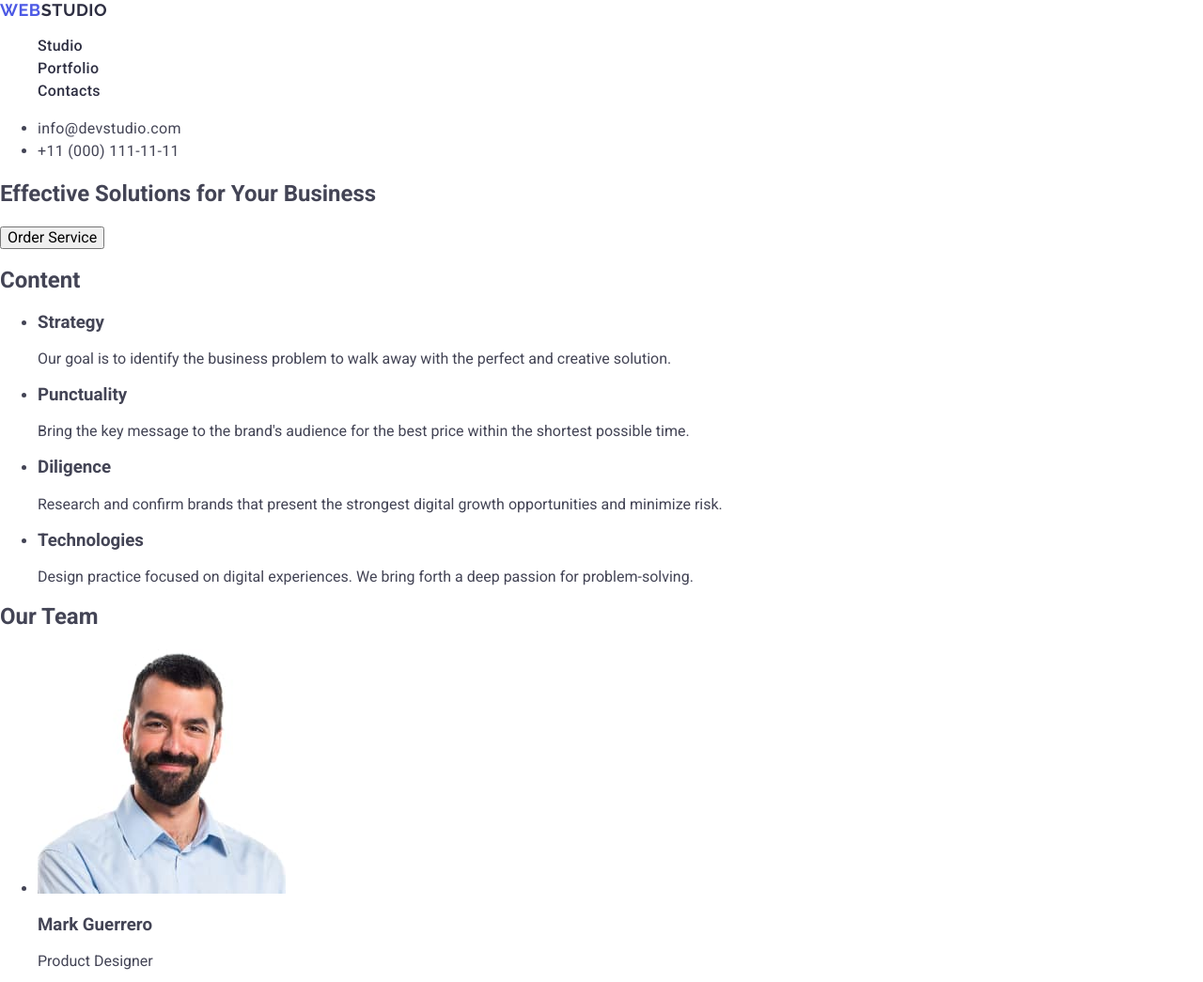
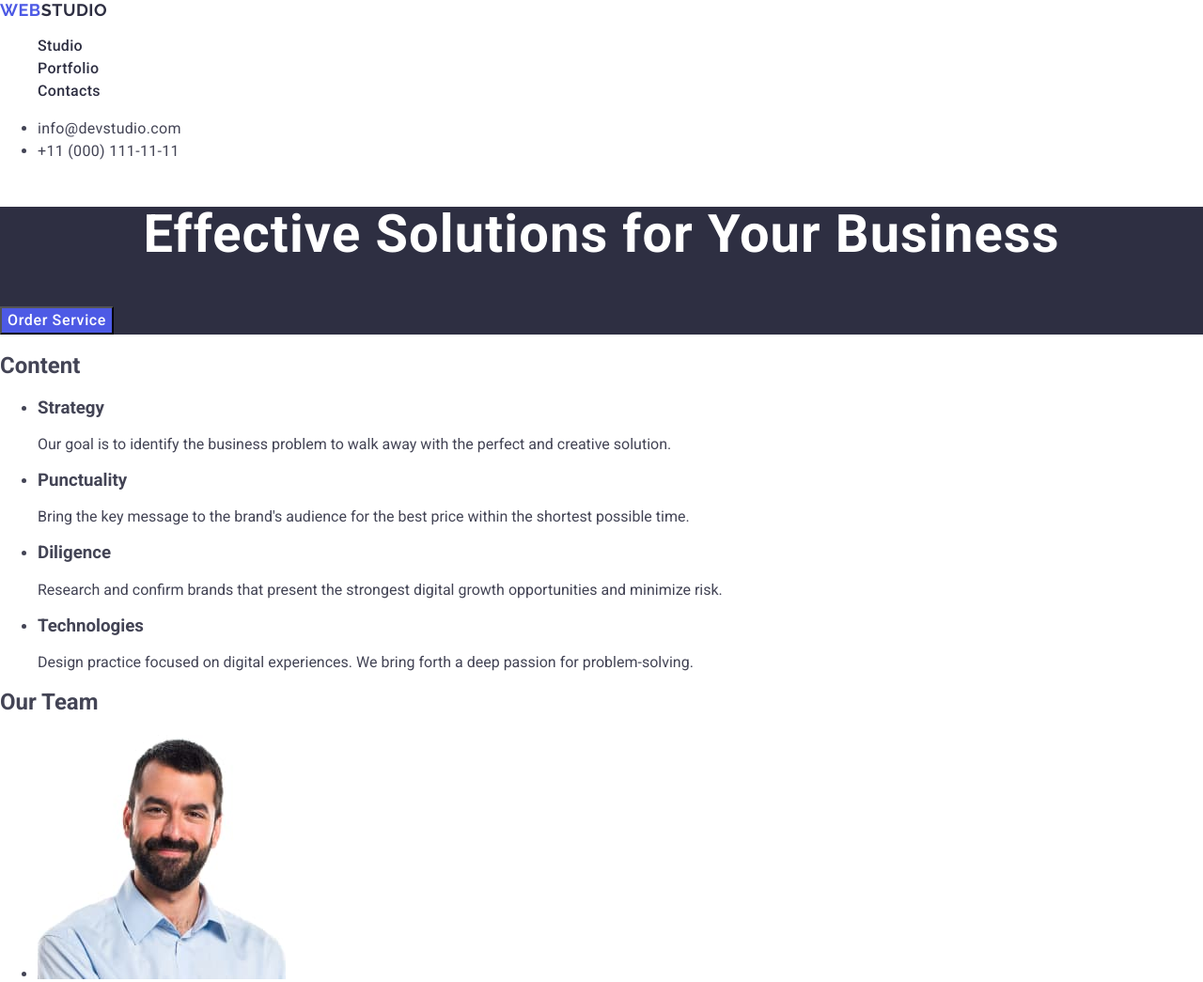
Before and after one commit to Moryak96/goit-markup-hw-02, a plain HTML site: page index.html in a window 1280 px wide. Shown: the top 1045 px of the page at 94% size. Drawn offline with nearby package versions, Linux system fonts and the light colour scheme.

Commit message:
Update index/css (section 1/header)

```diff
--- a/css/styles.css
+++ b/css/styles.css
@@ -56,3 +56,33 @@ text-decoration: none;
 .contacts:focus {
 color: #404bbf;
 }
+
+/* Section 1 */
+
+.section-one {
+background-color: #2e2f42;
+}
+
+.section-one-title {
+font-size: 56px;
+line-height: 1.07;
+text-align: center;
+letter-spacing: 0.02em;
+color: #ffffff;
+}
+
+.section-one-button {
+background-color: #4d5ae5;
+font-family: "Roboto", sans-serif;
+font-weight: 500;
+font-size: 16px;
+line-height: 1.5;
+letter-spacing: 0.04em;
+color: #ffffff;
+cursor: pointer;
+}
+
+.section-one-button:hover,
+.section-one-button:focus {
+background-color: #404bbf;
+}
--- a/index.html
+++ b/index.html
@@ -42,9 +42,9 @@
 
         <!-- Section 1 -->
 
-        <section>
-            <h1>Effective Solutions for Your Business</h1>
-            <button type="button">Order Service</button>
+        <section class="section-one">
+            <h1 class="section-one-title">Effective Solutions for Your Business</h1>
+            <button type="button" class="section-one-button">Order Service</button>
         </section>
 
         <!-- Section 2 -->
```
Lines whose indentation alone changed are shown as unchanged.
